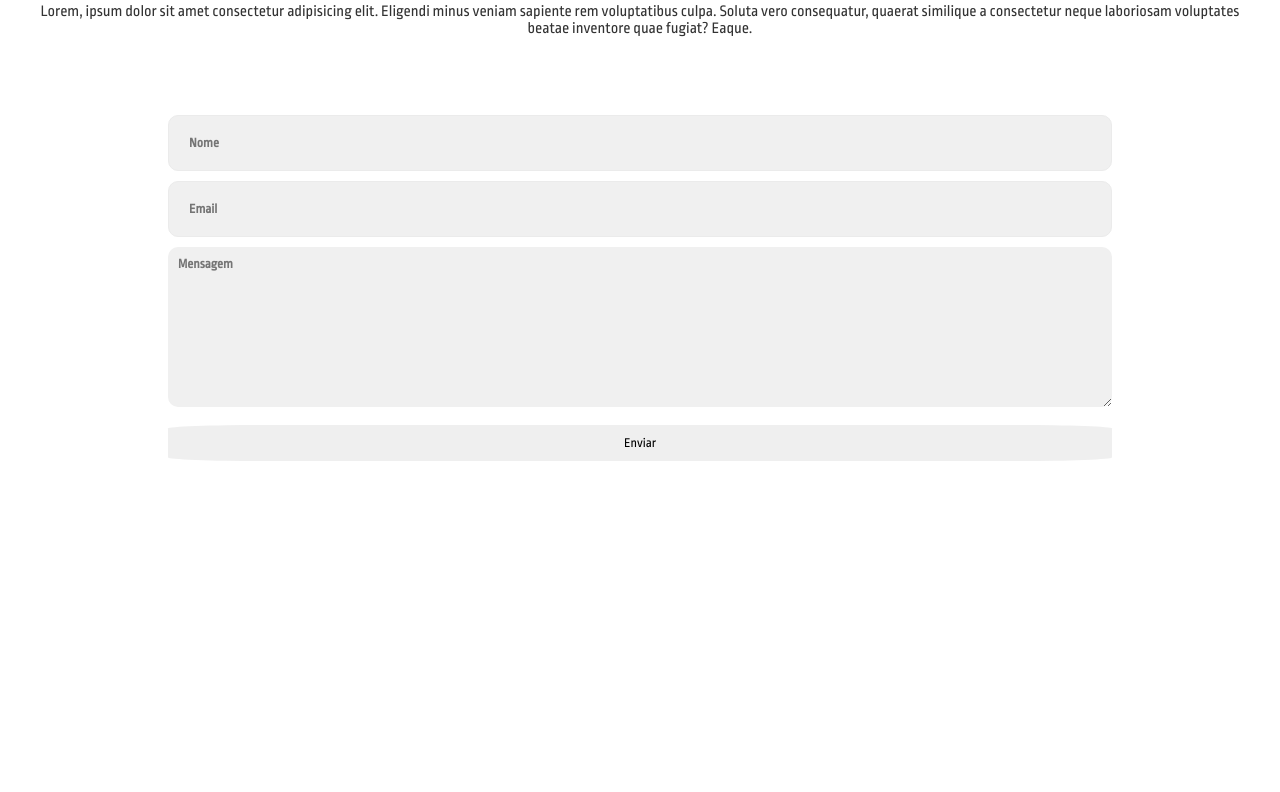
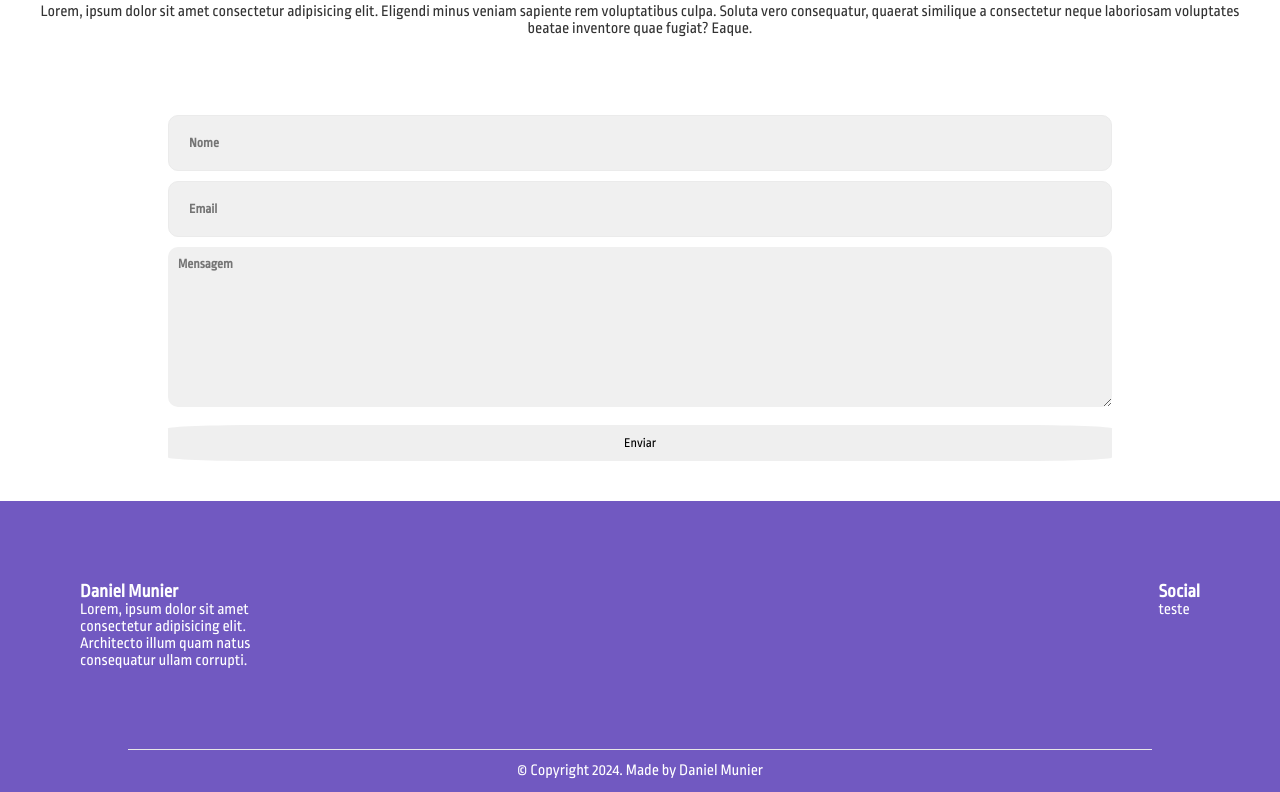
Before and after one commit to danielmunier/portfolio, a React (Vite) app: page / in a window 1280 px wide. Shown: the part 1963-2755 px from the top of the page. Before the commit the page ends 2464 px from the top, so only its background shows below. Built offline with nearby package versions, Linux system fonts and the light colour scheme.

Commit message:
fix: footer wasnt rendering

```diff
--- a/src/App.jsx
+++ b/src/App.jsx
@@ -5,7 +5,7 @@ import Hero from "./components/Hero"
 import About from "./components/About";
 import Projects from "./components/Projects";
 import Form from "./components/Form";
-// import Footer from "./components/Footer";
+import Footer from "./components/Footer";
 
 function App() {
   return (
@@ -15,7 +15,7 @@ function App() {
       <About/>
       <Projects/>
       <Form/>
-      {/* <Footer/> */}
+      <Footer/>
     </Router>
   );
 }
```
